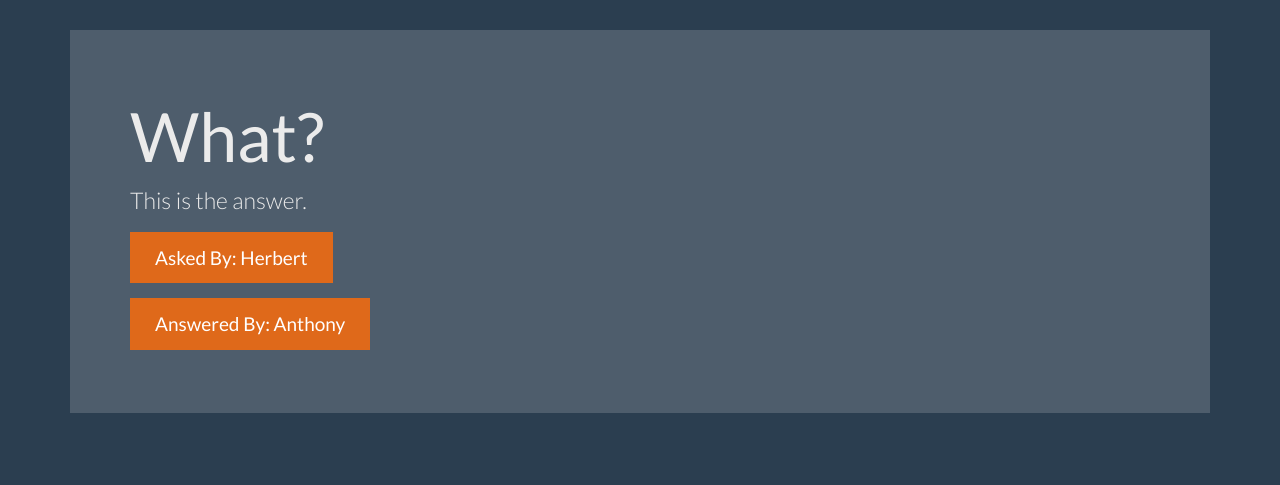
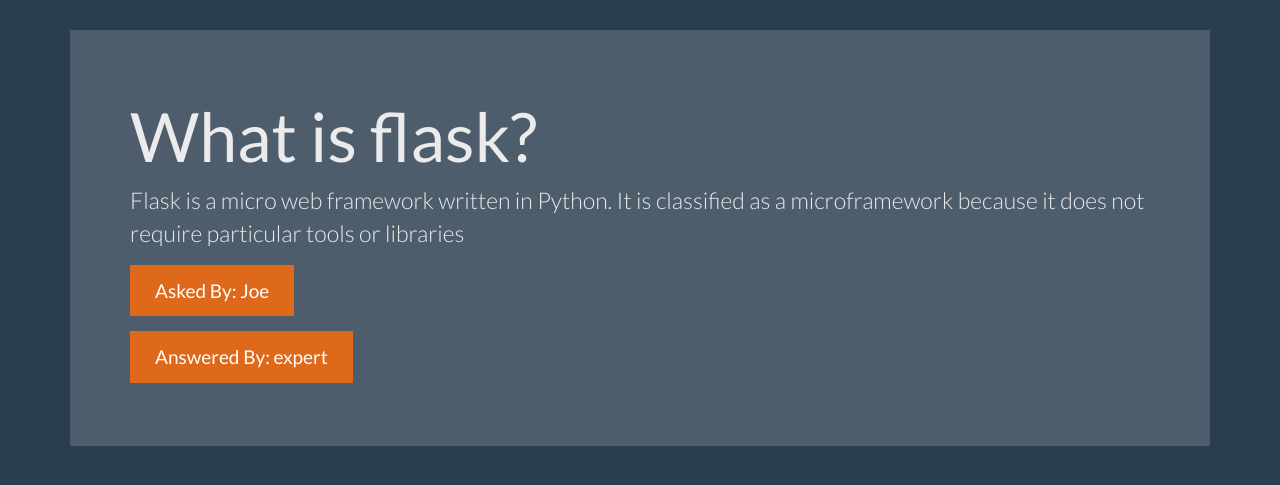
Before and after one commit to DS-Johnny/Flask_course, a Flask app: page /question/2 in a window 1280 px wide. Shown: the part 40-525 px from the top of the page. Run offline with Flask 3, Linux system fonts and the light colour scheme; data comes from the database, SQL or seed files in the repository; some libraries are stand-ins or nearby versions.

Commit message:
Updated question page

```diff
--- a/qa_app/app.py
+++ b/qa_app/app.py
@@ -79,7 +79,21 @@ def login():
 @app.route('/question/<question_id>')
 def question(question_id):
     user = get_current_user()
-    return render_template('question.html', user=user)
+    db = get_db()
+    question_cur = db.execute('''
+                                select
+                                    questions.id as question_id,
+                                    questions.answer_text,
+                                    questions.question_text,
+                                    askers.name as asker_name,
+                                    experts.name as expert_name
+                                from questions join users as askers on askers.id = questions. asked_by_id
+                                                join users as experts on experts.id = questions.expert_id
+                                where question_id = ?''', [question_id])
+
+    question = question_cur.fetchone()
+
+    return render_template('question.html', user=user, question=question)
 
 @app.route('/answer/<question_id>', methods=['GET', 'POST'])
 def answer(question_id):
--- a/qa_app/templates/question.html
+++ b/qa_app/templates/question.html
@@ -50,10 +50,10 @@
     <div class="container theme-showcase" role="main">
 
       <div class="jumbotron">
-        <h1>What?</h1>
-        <p>This is the answer.</p>
-        <p><a class="btn btn-primary btn-lg">Asked By: Herbert</a></p>
-        <p><a class="btn btn-primary btn-lg">Answered By: Anthony</a></p>
+        <h1>{{ question['question_text'] }}</h1>
+        <p>{{ question['answer_text'] }}</p>
+        <p><a class="btn btn-primary btn-lg">Asked By: {{ question['asker_name'] }}</a></p>
+        <p><a class="btn btn-primary btn-lg">Answered By: {{ question['expert_name'] }}</a></p>
       </div>
 
     </div> <!-- /container -->
```
